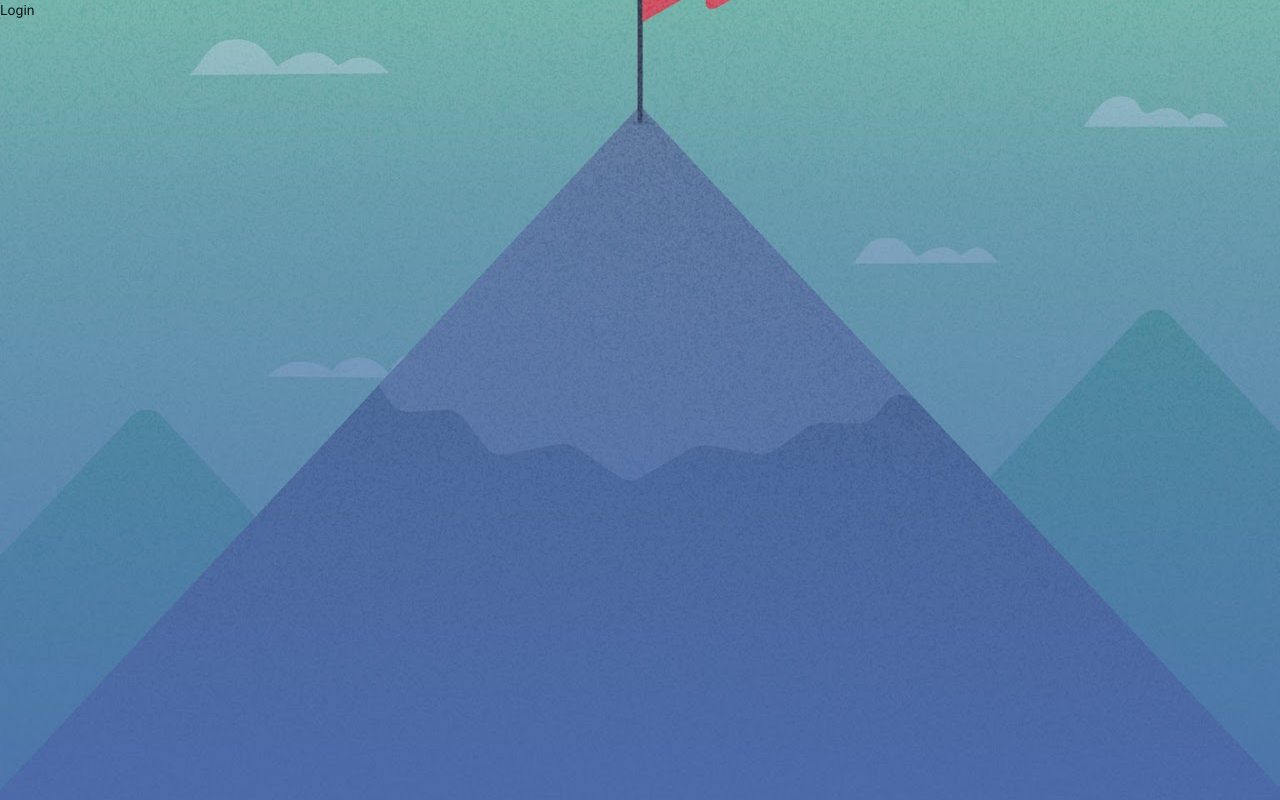
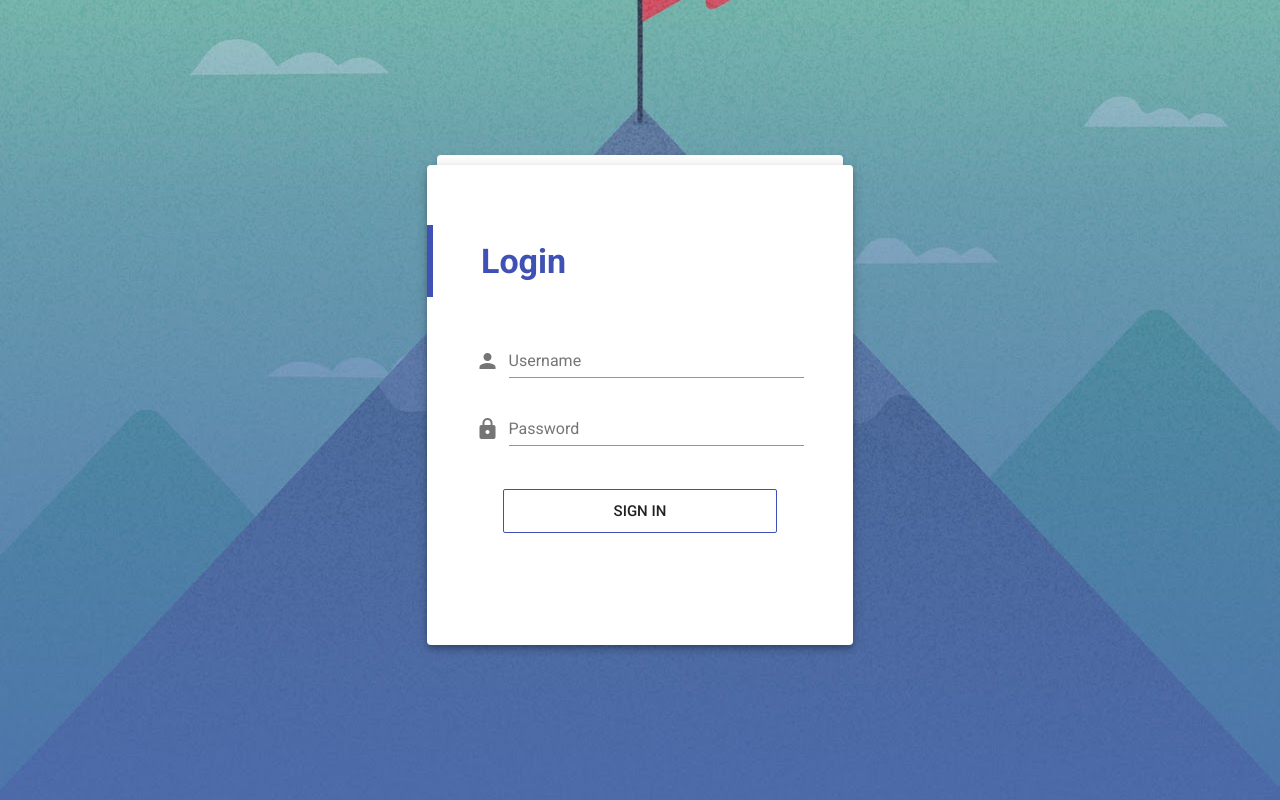
Before and after one commit to jackn3o/inventory, a Vue app in the folder web/: page /login in a window 1280 px wide. Built offline with nearby package versions, Linux system fonts and the light colour scheme; what vue-lodash, vue-momentjs would draw is missing.

Commit message:
update login ui

```diff
--- a/web/src/components/Login.vue
+++ b/web/src/components/Login.vue
@@ -1,7 +1,151 @@
 <template>
-    <div>Login</div>
+    <div class="authentication_box">
+        <v-layout row
+                  style="height:100vh; align-items: center; overflow: hidden;">
+            <v-flex xs12
+                    md4
+                    offset-md4>
+                <v-card height="10"
+                        class="small_card">
+                </v-card>
+                <v-card :class="contentBoxClasses">
+                    <div class="login_form">
+                        <div class="alert_box">
+                        </div>
+                        <v-card-title class="title_box">
+                            <!-- <icon name="vanda-logo"></icon>  -->
+                            <v-flex xs10
+                                    offset-xs1>
+                                <div class="display-1 indigo--text">Login</div>
+                            </v-flex>
+                        </v-card-title>
+                        <v-card-text class="mt-3">
+                            <v-layout>
+                                <v-flex xs10
+                                        offset-xs1>
+                                    <v-text-field label="Username"
+                                                  v-model="model.user_name"
+                                                  prepend-icon="person"></v-text-field>
+                                    <v-text-field type="password"
+                                                  label="Password"
+                                                  v-model="model.password"
+                                                  prepend-icon="lock"></v-text-field>
+                                </v-flex>
+                            </v-layout>
+                        </v-card-text>
+                        <v-card-actions class="justify-center">
+                            <v-layout row
+                                      wrap
+                                      style="flex: 1;">
+                                <v-flex xs10
+                                        md8
+                                        offset-xs1
+                                        offset-md2>
+                                    <v-btn type="button"
+                                           class="indigo"
+                                           outline
+                                           large
+                                           block
+                                           @click.native="authenticate">SIGN IN</v-btn>
+                                </v-flex>
+                            </v-layout>
+                        </v-card-actions>
+                        <div class="alert_box"></div>
+                    </div>
+                </v-card>
+            </v-flex>
+        </v-layout>
+    </div>
+
 </template>
 
-<style >
+<script>
+export default {
+    data() {
+        return {
+            model: {
+                username: null,
+                password: null
+            }
+        }
+    },
+    computed: {
+        r_validation() {
+            let obj_model = this.model,
+                obj_validation = {}
 
+            for (var str_key in obj_model) {
+                obj_validation[str_key] = null
+            }
+
+            return r_validation
+        },
+        contentBoxClasses() {
+            let str_viewportSize = this.$store.getters.currentViewportSize
+
+            return {
+                main_content_box: true,
+                'elevation-5': str_viewportSize != 'xs',
+                full_screen: str_viewportSize == 'xs'
+            }
+        }
+    },
+    methods: {
+        authenticate() {}
+    }
+}
+</script>
+
+<style lang="scss">
+.authentication_box {
+    .small_card {
+        margin: 0 10px;
+        border-top-left-radius: 4px;
+        border-top-right-radius: 4px;
+        border-bottom-left-radius: 0;
+        border-bottom-right-radius: 0;
+    }
+
+    .main_content_box {
+        position: relative;
+        border-radius: 4px;
+        &.full_screen {
+            border-radius: 0;
+            .login_form {
+                height: 100vh;
+            }
+            margin-top: -10px;
+        }
+    }
+    .alert_box {
+        height: 60px;
+        .alert {
+            margin: 0;
+        }
+    }
+    .login_form {
+        min-height: 480px;
+        .title_box {
+            border-left: 6px solid #3f51b5;
+            .display-1 {
+                font-weight: 700;
+            }
+        }
+    }
+    .register_form {
+        position: absolute;
+        top: 0;
+        right: 0;
+        width: 100%;
+        overflow: hidden;
+        height: 100%;
+        .title_box {
+            border-left: 4px solid #fff;
+            max-height: 72px;
+            .display-1 {
+                font-weight: 700;
+            }
+        }
+    }
+}
 </style>
```
